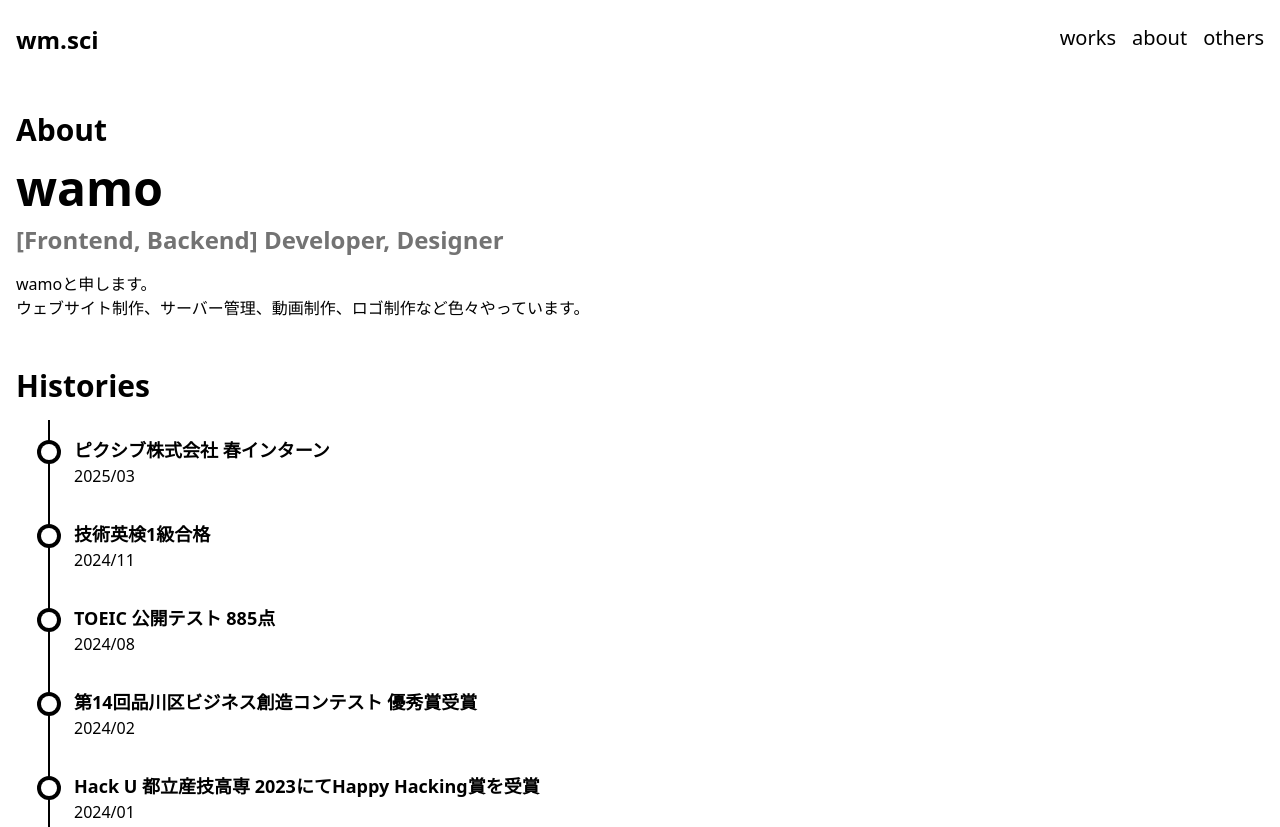
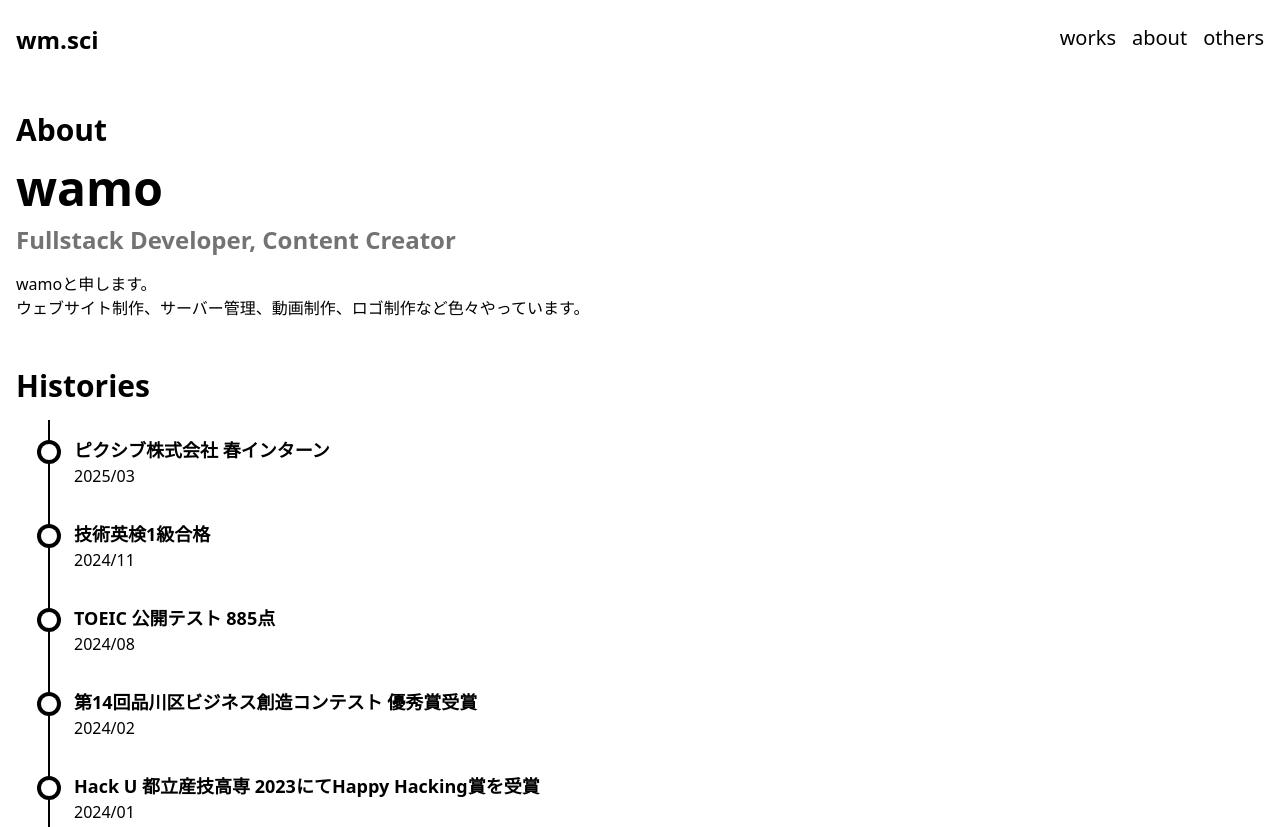
Before and after one commit to opera7133/portfolio, an Astro site: page /about in a window 1280 px wide. Shown: the top 827 px of the page. Built offline with nearby package versions, Linux system fonts and the light colour scheme; Astro itself is replaced by a stand-in of ours; a web font is replaced by a local one; what tailwindcss-brand-colors would draw is missing.

Commit message:
Update about.astro

```diff
--- a/src/pages/about.astro
+++ b/src/pages/about.astro
@@ -27,7 +27,7 @@ import Layout from "../layouts/Layout.astro";
         <div class="mb-12">
           <h3 class="text-5xl mb-3 font-semibold font-futura">wamo</h3>
           <p class="text-2xl font-semibold text-neutral-500 mb-4 font-futura">
-            [Frontend, Backend] Developer, Designer
+            Fullstack Developer, Content Creator
           </p>
           <p>
             wamoと申します。
```
